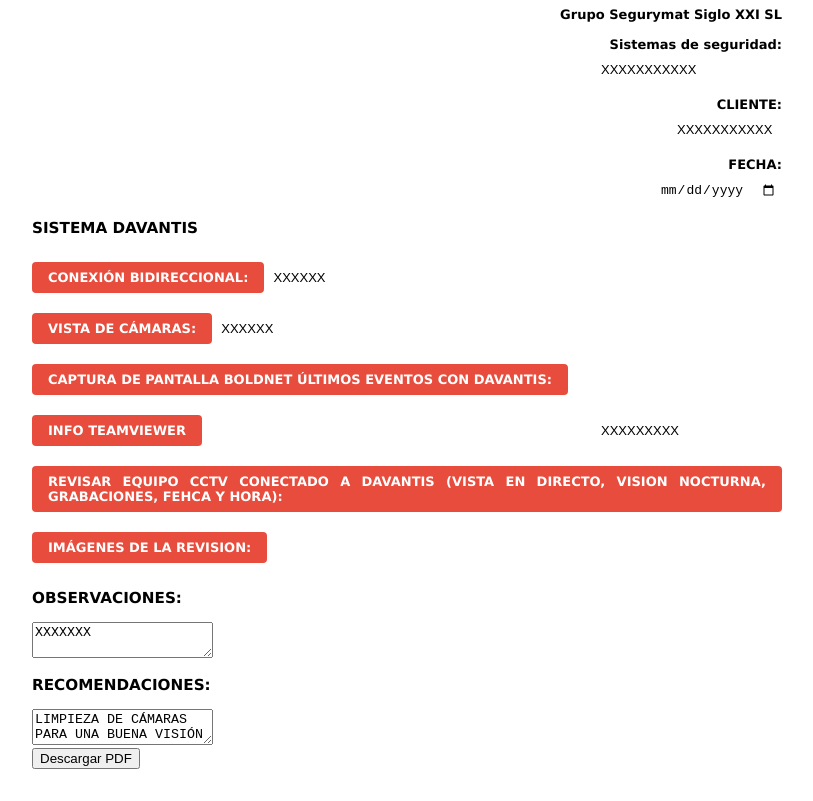
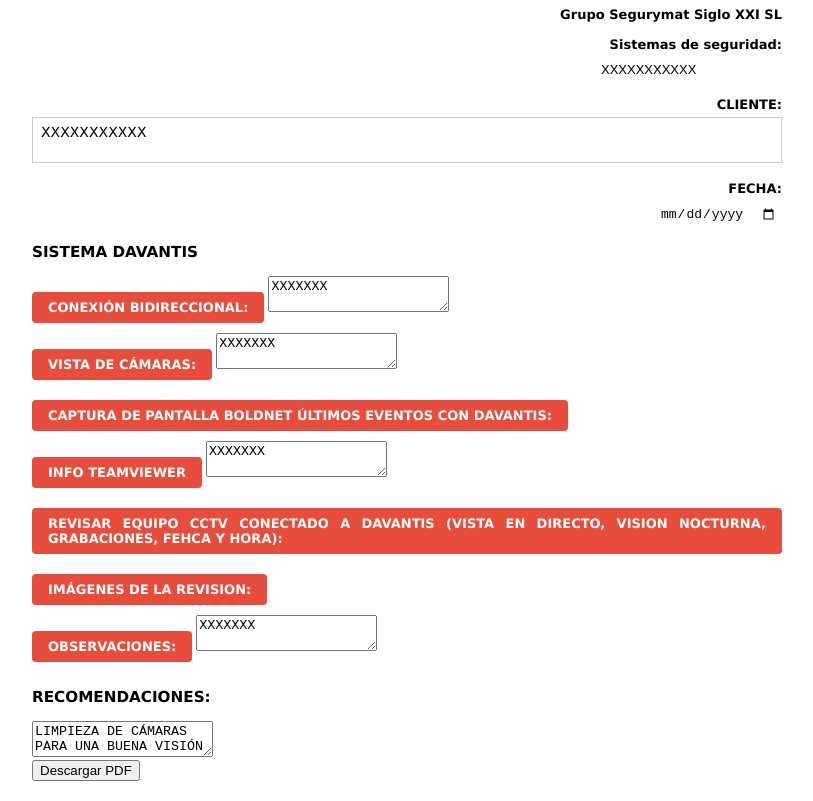
Before and after one commit to GRUPOSEGURYMAT/Revisi-n-Remota-Davantis, a plain HTML site: page index.html in a window 1280 px wide. Shown: the part 573-1374 px from the top of the page, without its empty margins (233-1046 px from the left). Drawn offline with nearby package versions, Linux system fonts and the light colour scheme.

Commit message:
algunos de los cambios solicitados

```diff
--- a/Css.css
+++ b/Css.css
@@ -99,6 +99,20 @@ label {
     width: 100px;
 }
 
+.cliente-textarea {
+  width: 100%;
+  min-height: 40px;
+  padding: 6px 8px;
+  font-family: inherit;
+  font-size: 14px;
+  resize: none; /* Evita que el usuario cambie el tamaño si no quieres */
+  border: 1px solid #ccc;
+  box-sizing: border-box;
+  white-space: pre-wrap;
+  word-break: break-word;
+}
+
+
 .sangria {
     text-indent: 20px;
 }
--- a/JavaScript.js
+++ b/JavaScript.js
@@ -18,12 +18,20 @@ document.getElementById('captura').addEventListener('change', function (e) {
     mostrarImagenesEnDiv(e.target.files, 'previewcaptura');
 });
 
+document.getElementById('info').addEventListener('change', function (e) {
+    mostrarImagenesEnDiv(e.target.files, 'previewinfo');
+});
+
 document.getElementById('revisar').addEventListener('change', function (e) {
     mostrarImagenesEnDiv(e.target.files, 'previewrevisar');
 });
 
 document.getElementById('revision').addEventListener('change', function (e) {
     mostrarImagenesEnDiv(e.target.files, 'previewrevision');
+});
+
+document.getElementById('observaciones').addEventListener('change', function (e) {
+    mostrarImagenesEnDiv(e.target.files, 'previewobservaciones');
 });
 
 
--- a/index.html
+++ b/index.html
@@ -20,7 +20,7 @@
                 </div>
                 <div class="form-section">
                     <label for="cliente">CLIENTE:</label>
-                    <input type="text" id="cliente" name="cliente" value="XXXXXXXXXXX" class="cliente-input">
+<textarea id="cliente" name="cliente" class="cliente-textarea" rows="2">XXXXXXXXXXX</textarea>
                 </div>
                 <div class="form-section">
                     <label for="fecha">FECHA:</label>
@@ -33,12 +33,12 @@
             <h3>SISTEMA DAVANTIS</h3>
             <label for="conexion" class="custom-file-label">CONEXIÓN BIDIRECCIONAL:</label>
             <input type="file" id="conexion" accept="image/*" multiple class="file-input">
-            <input type="text" id="conexion" value="XXXXXX">
+            <textarea>XXXXXXX</textarea>
             <div id="previewconexion"></div>
 
-            <label for="conexion" class="custom-file-label">VISTA DE CÁMARAS:</label>
+            <label for="vista" class="custom-file-label">VISTA DE CÁMARAS:</label>
             <input type="file" id="vista" accept="image/*" multiple class="file-input">
-            <input type="text" id="vista" value="XXXXXX">
+            <textarea>XXXXXXX</textarea>
             <div id="previewvista"></div>
 
             <label for="captura" class="custom-file-label">CAPTURA DE PANTALLA BOLDNET ÚLTIMOS EVENTOS CON DAVANTIS:</label>
@@ -46,7 +46,9 @@
             <div id="previewcaptura"></div>
 
             <label for="info" class="custom-file-label">INFO TEAMVIEWER</label>
-            <input type="text" id="info" value="XXXXXXXXX">
+            <input type="file" id="info" accept="image/*" multiple class="file-input">
+            <textarea>XXXXXXX</textarea>
+            <div id="previewinfo"></div>
 
             <label for="revisar" class="custom-file-label">REVISAR EQUIPO CCTV CONECTADO A DAVANTIS (VISTA EN DIRECTO, VISION NOCTURNA, GRABACIONES, FEHCA Y HORA):</label>
             <input type="file" id="revisar" accept="image/*" multiple class="file-input">
@@ -56,8 +58,10 @@
             <input type="file" id="revision" accept="image/*" multiple class="file-input">
             <div id="previewrevision"></div>
 
-            <h3>OBSERVACIONES:</h3>
+            <label for="observaciones" class="custom-file-label">OBSERVACIONES:</label>
             <textarea>XXXXXXX</textarea>
+            <input type="file" id="observaciones" accept="image/*" multiple class="file-input">
+            <div id="previewobservaciones"></div>
 
             <h3>RECOMENDACIONES:</h3>
             <textarea>LIMPIEZA DE CÁMARAS PARA UNA BUENA VISIÓN NOCTURNA</textarea>
```
